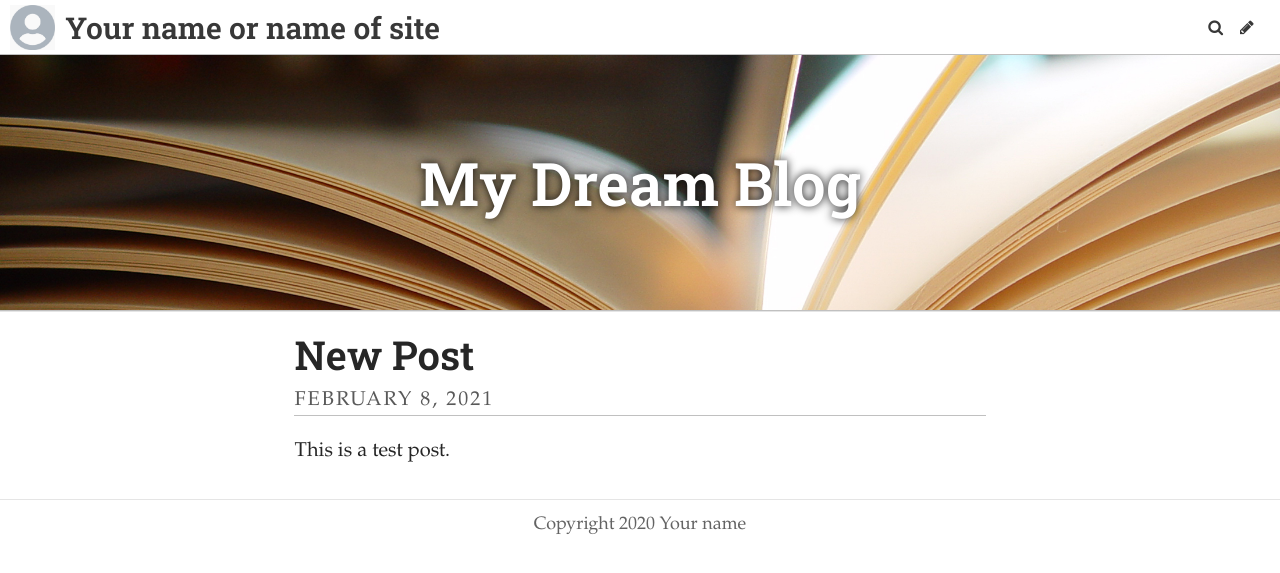
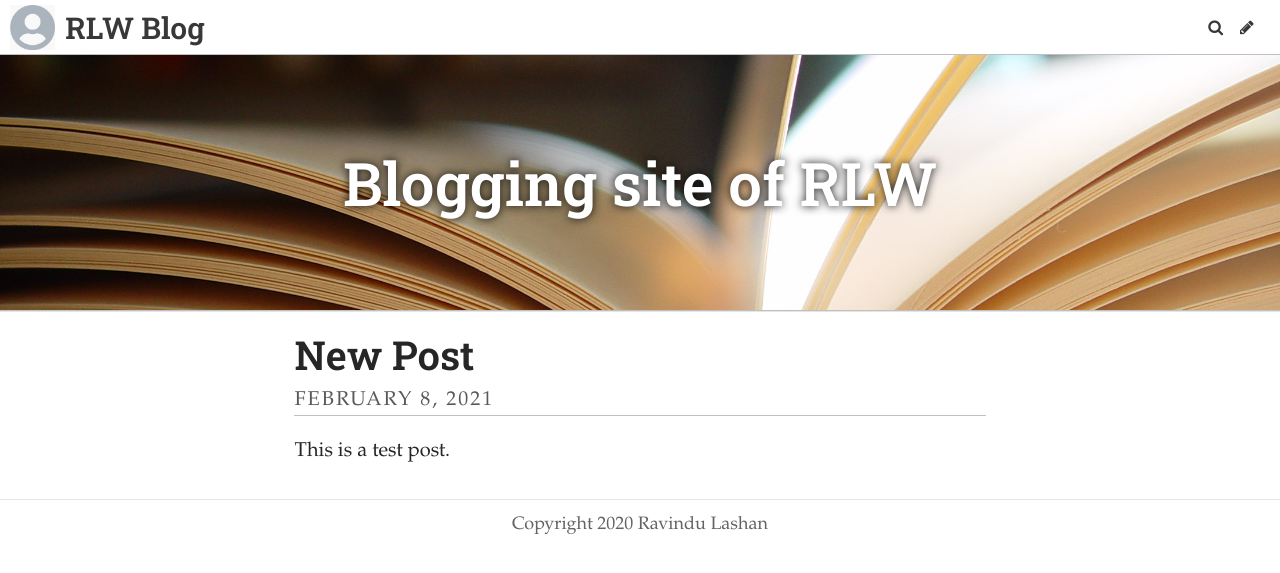
Before and after one commit to RavinduLa/rlwBlog, a Jekyll site: the page built from index.html, in a window 1280 px wide. Shown: the top 573 px of the page. Built offline with Jekyll 4.4.1, drawn with Linux system fonts in a browser that asks for light colours; some web fonts are replaced; the list of posts is cut into pages by our own code.

Commit message:
Update Settings “general”

```diff
--- a/_data/settings.yml
+++ b/_data/settings.yml
@@ -1,12 +1,12 @@
-title: Your name or name of site
+title: RLW Blog
 description: A website with a blog
-header_text: My Dream Blog
+footer_text: Copyright 2020 Ravindu Lashan
+header_feature_image: ../uploads/pages.jpg
+header_text: Blogging site of RLW
 header_text_color: "#ffffff"
-footer_text: Copyright 2020 Your name
-header_feature_image: ../uploads/pages.jpg
-bannerheight: "20vmax"
-gridlayout: false
+bannerheight: 20vmax
 logo: /uploads/logo.jpg
 favicon: /uploads/favicon.ico
+gridlayout: false
+fixednavbar: false
 upzoom: true
-fixednavbar: false
```
